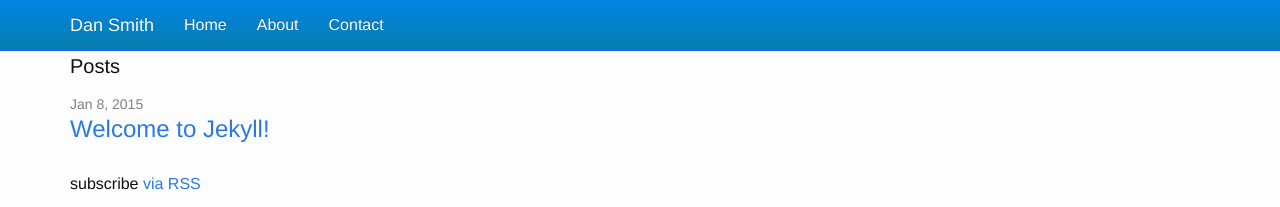
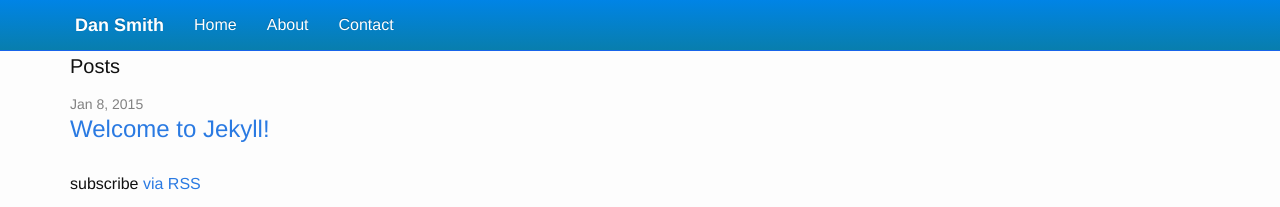
Before and after one commit to Dansmithyy/dansmeuktheme, a Jekyll site: the page built from index.html, in a window 1280 px wide. Shown: the top 207 px of the page. Built offline with Jekyll 4.4.1, drawn with Linux system fonts in a browser that asks for light colours; nearby versions of some CDN libraries.

Commit message:
Fixed mobile nav & title bugs and added a contact page

```diff
--- a/css/main.scss
+++ b/css/main.scss
@@ -96,3 +96,23 @@ $on-laptop:        800px;
 .navbar-inverse .navbar-collapse, .navbar-inverse .navbar-form {
     border-color: #1D6E8F;
 }
+
+a.navbar-brand {
+	padding-left: 20px;
+	font-weight: bold;
+}
+
+// Mobile nav styling happens here//
+.navbar-collapse{
+	background-color: #1572EC;
+	border-color: #1764EA;
+	background-image: linear-gradient(to bottom, #0084E6 0px, #087EAD 100%);
+	background-repeat: repeat-x;
+}
+
+.navbar-header {
+	background-color: #1572EC;
+	border-color: #1764EA;
+	background-image: linear-gradient(to bottom, #0084E6 0px, #087EAD 100%);
+	background-repeat: repeat-x;
+}
```
Also changed, not shown: contact.md (added, +7 -0 lines).
